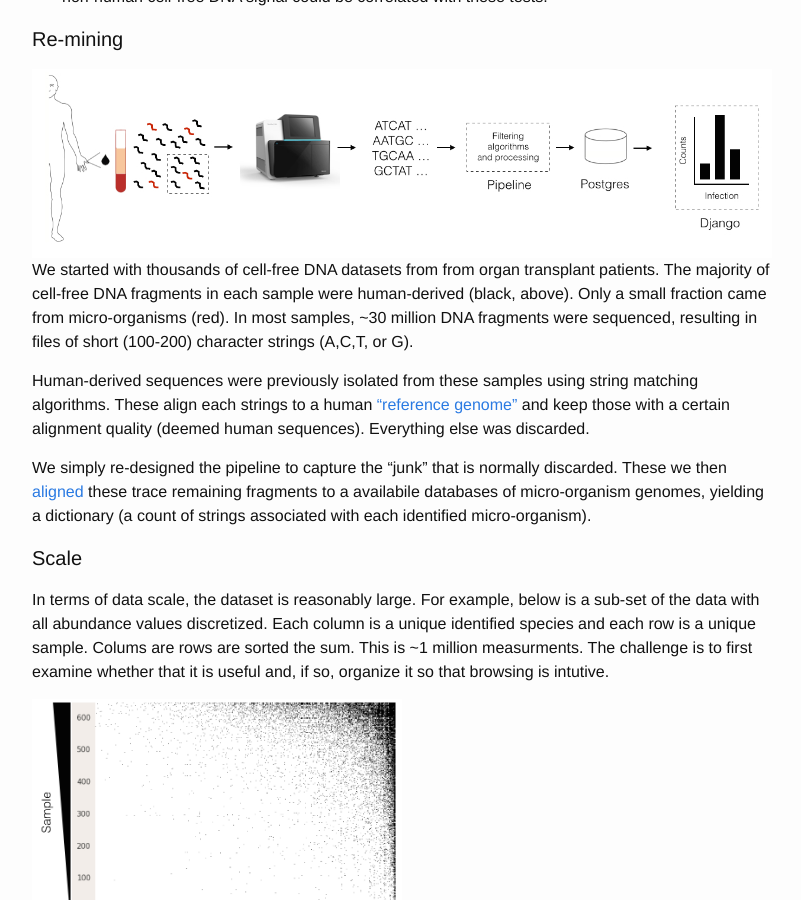
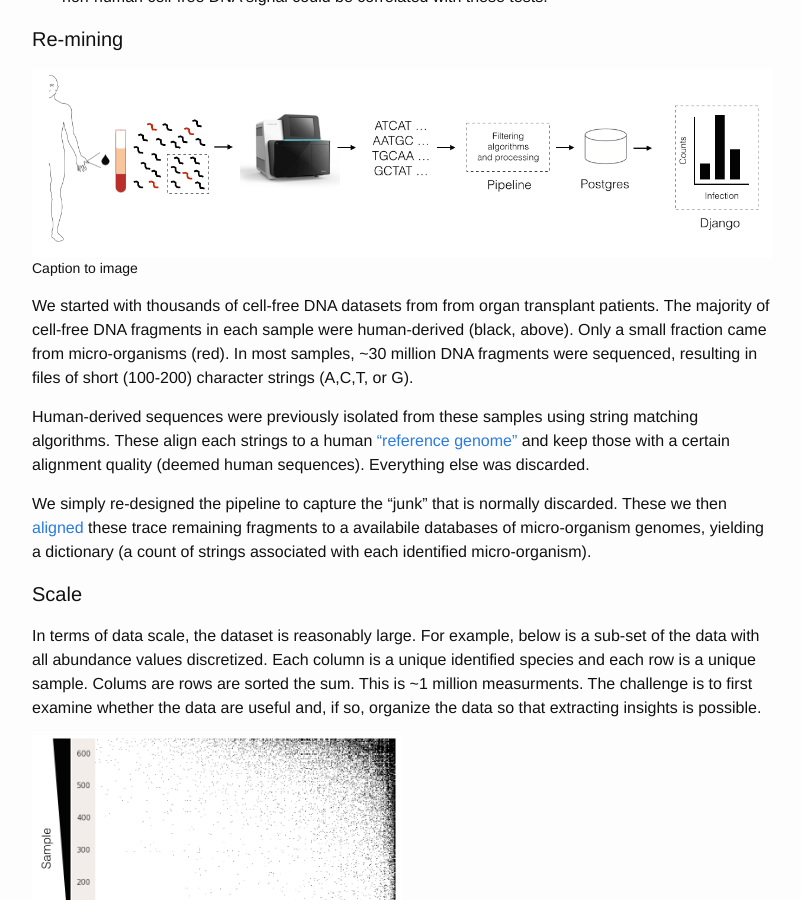
Before and after one commit to rlancemartin/rlancemartin.github.io, a Jekyll site: the page built from _posts/2015-02-10-infectome.markdown, in a window 1280 px wide and 900 px high, scrolled down 938 px. Shown: the whole window, without its empty margins (238-1039 px from the left). Built offline with Jekyll 4.4.1, drawn with Linux system fonts in a browser that asks for light colours; Markdown is read by kramdown in place of the engine named in the settings; some of the changed text lies outside the part shown.

Commit message:
Fig caption.

````diff
--- a/_posts/2015-02-10-infectome.markdown
+++ b/_posts/2015-02-10-infectome.markdown
@@ -28,9 +28,12 @@ We thought merging these two threads made sense. We planned to build a universal
 
 ####Re-mining
 
-<div class="imgcap">
+<figure>
 <img src="/assets/Infectome_1.jpg" width="100%">
-</div>
+<figcaption>
+    Caption to image
+</figcaption>
+</figure>
 
 We started with thousands of cell-free DNA datasets from from organ transplant patients. The majority of cell-free DNA fragments in each sample were human-derived (black, above). Only a small fraction came from micro-organisms (red). In most samples, ~30 million DNA fragments were sequenced, resulting in files of short (100-200) character strings (A,C,T, or G).
 
@@ -40,7 +43,7 @@ We simply re-designed the pipeline to capture the "junk" that is normally discar
 
 ####Scale
 
-In terms of data scale, the dataset is reasonably large. For example, below is a sub-set of the data with all abundance values discretized. Each column is a unique identified species and each row is a unique sample. Colums are rows are sorted the sum. This is ~1 million measurments. The challenge is to first examine whether that it is useful and, if so, organize it so that browsing is intutive.
+In terms of data scale, the dataset is reasonably large. For example, below is a sub-set of the data with all abundance values discretized. Each column is a unique identified species and each row is a unique sample. Colums are rows are sorted the sum. This is ~1 million measurments. The challenge is to first examine whether the data are useful and, if so, organize the data so that extracting insights is possible.
 
 <div class="imgcap">
 <img src="/assets/Infectome_1_1.jpg" width="50%">
@@ -105,7 +108,7 @@ Many blood samples were collected longitudinally for the same patient, allowing
 
 Each function in `views.py` recieves parameters from the url string (e.g., `p1` and `p2` below), generates objects (e.g., tables or graphs) needed to address the relevant questions, and returns objects to the `.html` template, which handles layout.
 
-Conviently, these objects can be Pandas dataframes using the `to_html()` method. By tagging a dataframe with relevant .css tags, it will be rendered nicely on the page. In many cases, we easily be embedded links in table entries (below) and use `Dynatable.js`, interactive table plugin using jQuery.
+Conviently, these objects can be Pandas dataframes using the `to_html()` method. By tagging a dataframe with relevant .css tags, it can be rendered nicely on the page. We easily be embedded links to other views in the table entries (below) and used `Dynatable.js`, interactive table plugin using jQuery.
 
 ```python
 def my_view(request,p1,p2):
@@ -142,8 +145,6 @@ def my_view_plot(request,p1,p2):
 	return response
 ```
 
-
-
 With these basics in place, it was also easy to design views with more complex organization. For example, the below view is accessed from the patient table. In this case, we are curious to learn more information about a particular infection in a patient. The view presents timeseries data (below) as well as coverage, which indicates the actual distribution of raw measurments across the organism genome.
 
 <div class="imgcap">
````
Also changed, not shown: other parts of _posts/2015-02-10-infectome.markdown (+2 -2 lines).
